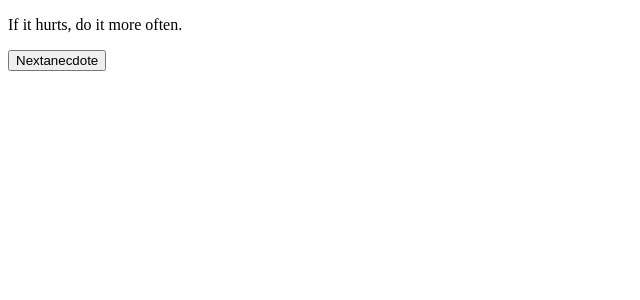
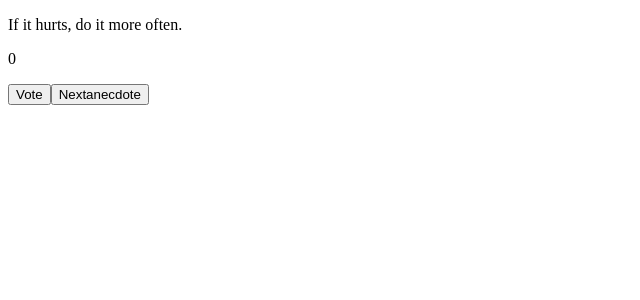
Before and after one commit to micapremat/react-fullstack-course, a React (Vite) app in the folder part1/: page / in a window 1280 px wide. Shown: the top 300 px of the page, without its empty margins (0-640 px from the left). Built offline with nearby package versions, Linux system fonts and the light colour scheme.

Commit message:
part1 - excercise 1.13

```diff
--- a/part1/src/Anecdotes.jsx
+++ b/part1/src/Anecdotes.jsx
@@ -13,18 +13,28 @@ const Anecdotes = () => {
         'The only way to go fast, is to go well.'
     ]
     const [selected, setSelected] = useState(0)
+    const points = { 0:0, 1:0, 2:0, 3:0, 4:0, 5:0, 6:0, 7:0}
+    const [votes, setVotes] = useState({...points})
 
     const generateRandom = () => {
         const max = anecdotes.length
         const rand = Math.floor(Math.random() * max)
         setSelected(rand)
     }
-
+    const voteAnecdote = () => {
+        const aux = votes
+        aux[selected] +=1
+        setVotes({...aux})
+    }
     return (
         <div>
             <p>
                 {anecdotes[selected]}
             </p>
+            <p>
+                {votes[selected]}
+            </p>
+            <Button text={'Vote'} onClick={voteAnecdote}/>
             <Button text={'Nextanecdote'} onClick={generateRandom}/>
         </div>
 )
```
